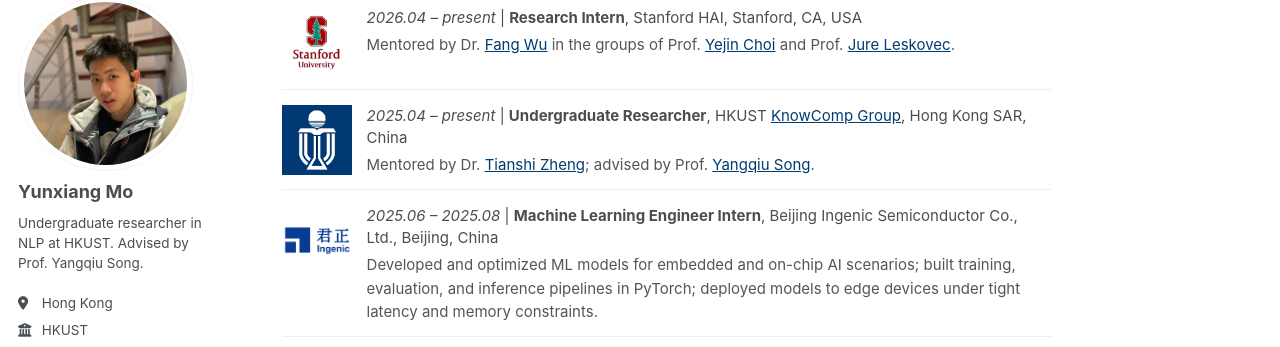
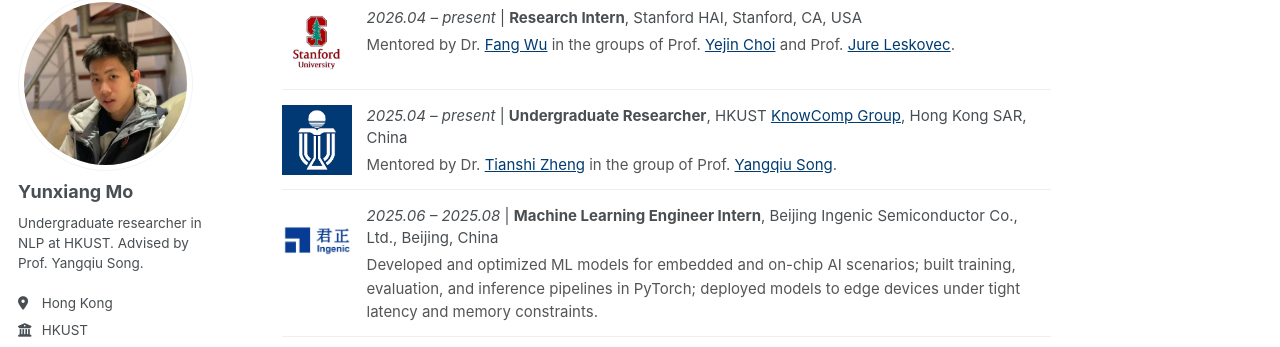
Before and after one commit to moyunxiang/moyunxiang.github.io, a Jekyll site: the page built from _pages/about.md, in a window 1280 px wide and 900 px high, scrolled down 584 px. Shown: the part 105-452 px from the top of the window. Built offline with Jekyll 4.4.1, drawn with Linux system fonts in a browser that asks for light colours; some web fonts are replaced; a script bundle is joined from its source files by our own code; library files that are not in the unit come from our copies.

Commit message:
HKUST entry: match Stanford structure — 'mentored by X in the group of Y'

```diff
--- a/_pages/about.md
+++ b/_pages/about.md
@@ -40,7 +40,7 @@ I am currently looking for a **research-exchange position in the U.S.** for the
   <img class="exp-logo" src="/images/logos/hkust.png?v=2" alt="HKUST KnowComp">
   <div class="exp-text">
     <p class="exp-meta"><em>2025.04 – present</em> | <strong>Undergraduate Researcher</strong>, HKUST <a href="https://github.com/HKUST-KnowComp">KnowComp Group</a>, Hong Kong SAR, China</p>
-    <p class="exp-desc">Mentored by Dr. <a href="https://stonetzheng.github.io/">Tianshi Zheng</a>; advised by Prof. <a href="https://www.cse.ust.hk/~yqsong/">Yangqiu Song</a>.</p>
+    <p class="exp-desc">Mentored by Dr. <a href="https://stonetzheng.github.io/">Tianshi Zheng</a> in the group of Prof. <a href="https://www.cse.ust.hk/~yqsong/">Yangqiu Song</a>.</p>
   </div>
 </div>
 
```
Also changed, not shown: _pages/about-zh.md (+1 -1 lines).
